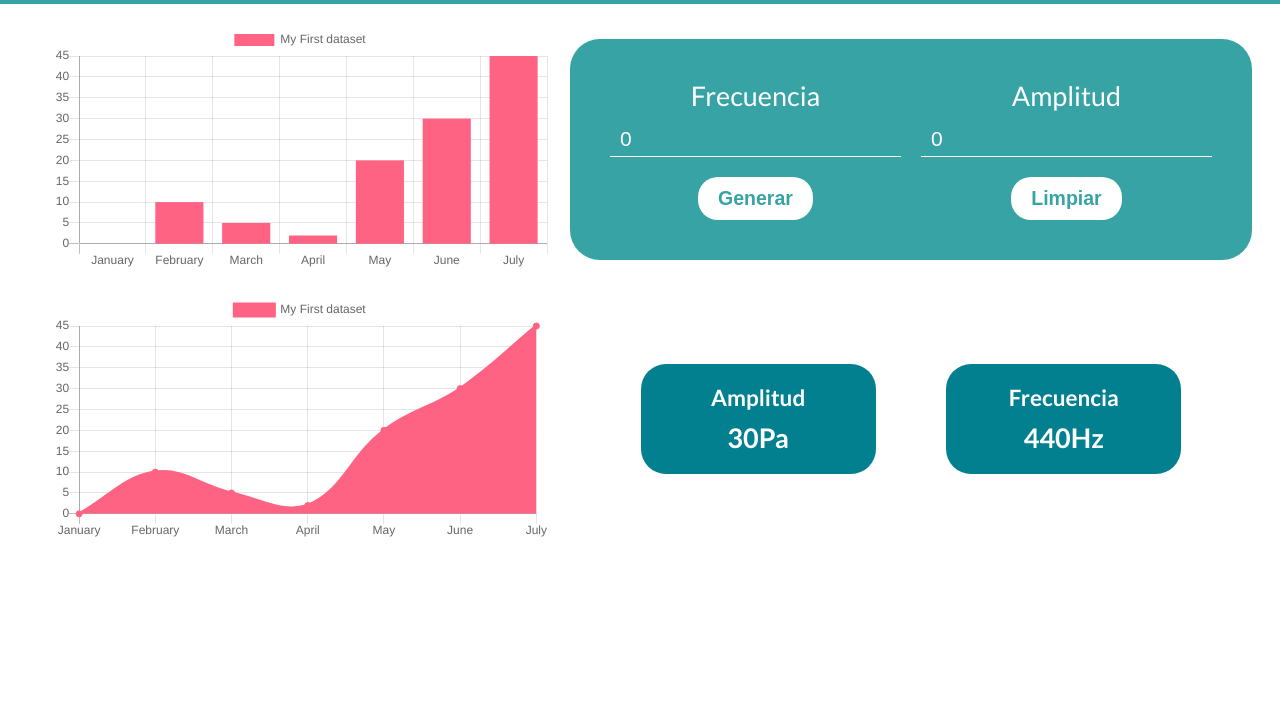
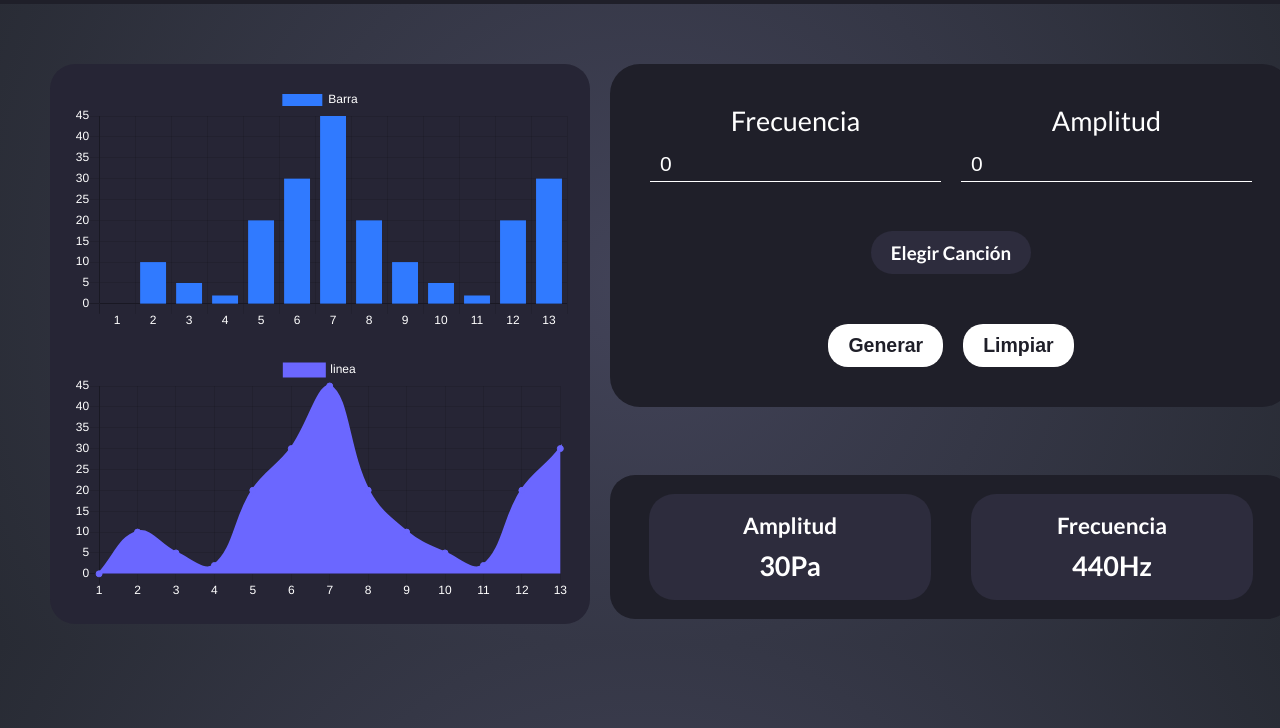
Before and after one commit to Misael1998/ts-proyecto, a website: page public/index.html in a window 1280 px wide. Shown: the part 72-800 px from the top of the page. Drawn offline with nearby package versions, Linux system fonts and the light colour scheme.

Commit message:
cambios css

```diff
--- a/public/css/styles.css
+++ b/public/css/styles.css
@@ -2,11 +2,10 @@
 
 /* Variables */
 :root {
-  --primary-color: #38A3A5;
-  --secondary-color: #028090;
+  --primary-color: #1F1F29;
+  --secondary-color: #2D2C3D;
   --alternative-color: #80ED99;
-  --bg-color: #C7F9CC;
-
+  --bg-color: radial-gradient(circle, rgba(66,67,88,1) 0%, rgba(40,43,52,1) 100%);
   --font-1: 'Lato', sans-serif;
 }
 
@@ -19,6 +18,7 @@
 body {
   font-family: var(--font-1);
   font-size: 15px;
+  background: var(--bg-color);
 }
 
 /*------------------Header ------------------ */
@@ -40,6 +40,11 @@ main {
 .chart-container {
   display: grid;
   gap: 20px;
+  margin: auto;
+  margin-top: 40px;
+  padding: 20px;
+  border-radius: 25px;
+  background-color: #262535;
 }
 
 .graph-container {
@@ -51,9 +56,11 @@ main {
 .info-container {
   display: grid;
   grid-template-rows: 1fr 1fr;
-  gap: 20px;
   color: white;
   align-items: center;
+  margin-top: 40px;
+  height: 488px;
+  width: 85%;
 }
 
 .form {
@@ -85,9 +92,11 @@ main {
 }
 
 .button-container {
-  grid-area: "buttons";
+  /* grid-area: "buttons"; */
   margin-top: 20px;
+  display: flex;
   justify-content: center;
+  grid-area: 3 / 1 / span 1 /span 2;
 }
 
 .button {
@@ -98,7 +107,10 @@ main {
   border: none;
   color: var(--primary-color);
   font-weight: bold;
-  background-color:white;
+  background-color: white;
+  margin: 10px;
+  margin-bottom: 0px;
+}
 }
 
 .button:hover {
@@ -109,14 +121,19 @@ main {
 .stats-container {
   display: flex;
   justify-content: space-evenly;
+  background-color: var(--primary-color);
+  padding: 19px;
+  border-radius: 25px;
+  margin-top: 10%;
 }
 
 .stat-card {
-  width: 175px;
+  width: 22%;
   background-color: var(--secondary-color);
-  padding: 20px 30px;
+  padding: 18px 70px;
   border-radius: 25px;
   text-align: center;
+  margin: auto;
 }
 
 .stat-card h4 {
@@ -127,3 +144,37 @@ main {
 .stat-card h3 {
   font-size: 1.8em;
 }
+
+/* -------------------------------boton input--------------------------------------------------- */
+.inputfile {
+	width: 0.1px;
+	height: 0.1px;
+	opacity: 0;
+	overflow: hidden;
+	position: absolute;
+	z-index: -1;
+}
+
+.inputfile + label {
+  font-size: 1.25em;
+  font-weight: 700;
+  color: white;
+  background-color: var(--secondary-color);
+  padding: 10px 20px;
+  display: inline-block;
+  margin-top: 14px;
+  border-radius: 50px;
+}
+
+.inputfile:focus + label,
+.inputfile + label:hover {
+  background-color: white;
+  color: var(--primary-color);
+}
+
+.file__input{
+  margin-top: 15px !important;
+  grid-area: 2 / 1 / span 1 /span 2;
+}
+
+/* -------------------------------boton input--------------------------------------------------- */
--- a/public/index.html
+++ b/public/index.html
@@ -3,6 +3,7 @@
   <head>
     <meta charset="utf-8" />
     <meta name="viewport" content="width=device-width, initial-scale=1" />
+    <link rel="shortcut icon" href="logo.png" />
     <title>Simulador de Frecuencias</title>
     <link rel="stylesheet" href="css/styles.css" />
     <!-- update the version number as needed -->
@@ -53,9 +54,15 @@
             <label for="amplitude">Amplitud</label>
             <input id="amplitude" class="input" type="number" value="0" />
           </div>
+          <div class="file__input">
+            <input type="file" name="file" id="file" class="inputfile"/>
+            <label for="file">Elegir Canción</label>
+          </div>
 
-          <button class="button" type="submit">Generar</button>
-          <button class="button" type="button">Limpiar</button>
+          <div class="button-container">
+            <button class="button" type="submit">Generar</button>
+            <button class="button" type="button">Limpiar</button>
+          </div>
         </form>
         <section class="stats-container">
           <div class="stat-card">
--- a/public/js/index.js
+++ b/public/js/index.js
@@ -9,12 +9,13 @@ new Chart(frequencyCanvas, {
   type: "bar",
    // The data for our dataset
    data: {
-    labels: ['January', 'February', 'March', 'April', 'May', 'June', 'July'],
+    labels: [1,2,3,4,5,6,7,8,9,10,11,12,13],
     datasets: [{
-        label: 'My First dataset',
-        backgroundColor: 'rgb(255, 99, 132)',
-        borderColor: 'rgb(255, 99, 132)',
-        data: [0, 10, 5, 2, 20, 30, 45]
+        label: 'Barra',
+        backgroundColor: '#307AFF',
+        borderColor: '#307AFF',
+        fontColor: 'ffffff',
+        data: [0, 10, 5, 2, 20, 30, 45,20, 10, 5, 2, 20, 30, 45]
     }]
 },
 });
@@ -22,12 +23,15 @@ new Chart(frequencyCanvas, {
 new Chart(amplitudeCanvas, {
   type: "line",
   data: {
-      labels: ['January', 'February', 'March', 'April', 'May', 'June', 'July'],
+    labels: [1,2,3,4,5,6,7,8,9,10,11,12,13],
       datasets: [{
-          label: 'My First dataset',
-          backgroundColor: 'rgb(255, 99, 132)',
-          borderColor: 'rgb(255, 99, 132)',
-          data: [0, 10, 5, 2, 20, 30, 45]
+          label: 'linea',
+          backgroundColor: '#6B67FF',
+          borderColor: '#6B67FF',
+          fontColor: 'ffffff',
+          data: [0, 10, 5, 2, 20, 30, 45,20, 10, 5, 2, 20, 30, 45]
       }]
   },
 });
+
+Chart.defaults.global.defaultFontColor = "#fff";
```
Also changed, not shown: public/logo.png (added).
